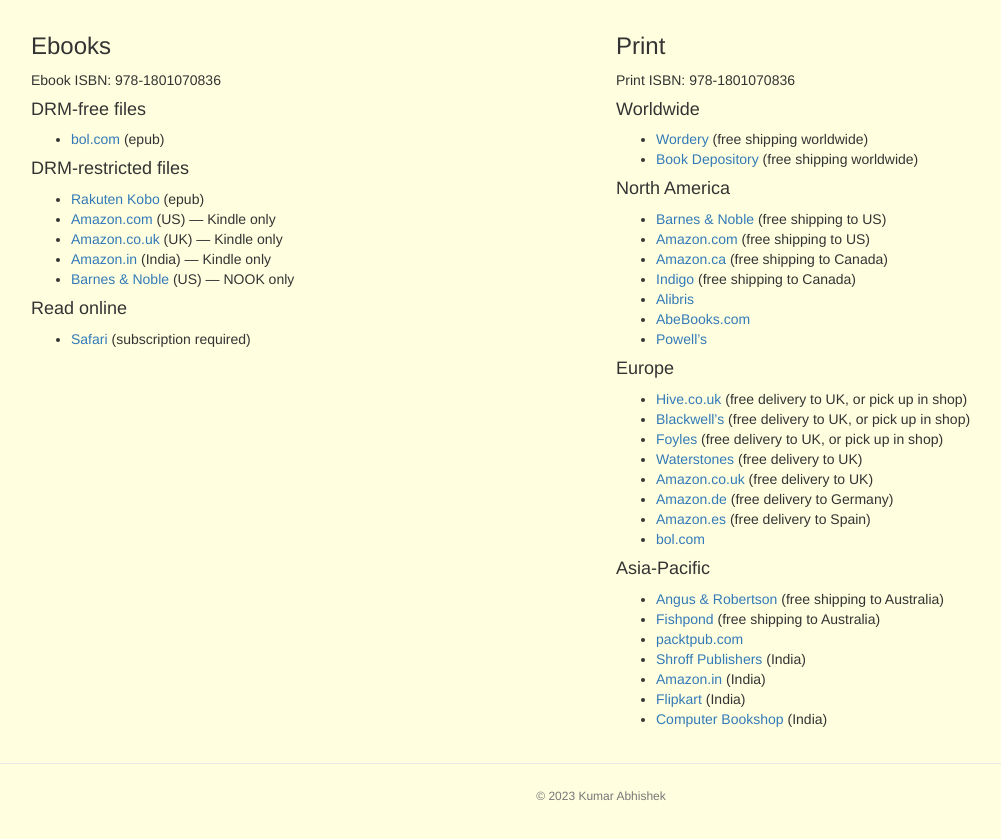
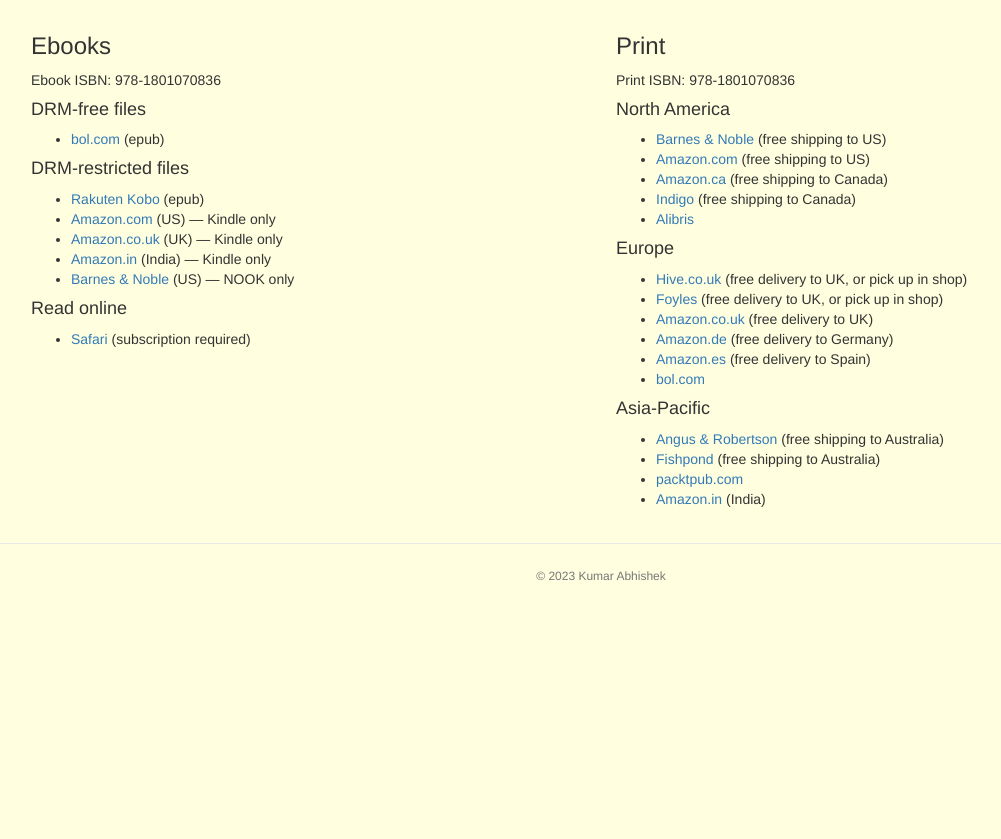
Before and after one commit to kumar-abhishek/imbalanceddata.github.io, a plain HTML site: page buy.html in a window 1280 px wide. Shown: the part 593-1432 px from the top of the page, without its empty margins (39-1040 px from the left). After the commit the page ends 1212 px from the top, so only its background shows below. Drawn offline with nearby package versions, Linux system fonts and the light colour scheme.

Commit message:
Update buy.html

```diff
--- a/buy.html
+++ b/buy.html
@@ -79,44 +79,32 @@
         <div class="col-sm-6">
           <h3>Print</h3>
           <p>Print ISBN: 978-1801070836</p>
-          <h4>Worldwide</h4>
-          <ul>
-            <li><a href="https://www.amazon.com/dp/B0C4B5H7GB/?&_encoding=UTF8&tag=imbalanceddat-20&linkCode=ur2&linkId=32bc103d3393306c56e992ced995e71a&camp=1789&creative=9325">Wordery</a> (free shipping worldwide)</li>
-            <li><a href="https://www.amazon.com/dp/B0C4B5H7GB/?&_encoding=UTF8&tag=imbalanceddat-20&linkCode=ur2&linkId=32bc103d3393306c56e992ced995e71a&camp=1789&creative=9325">Book Depository</a> (free shipping worldwide)</li>
-          </ul>
 
           <h4>North America</h4>
           <ul>
-            <li><a href="https://www.amazon.com/dp/B0C4B5H7GB/?&_encoding=UTF8&tag=imbalanceddat-20&linkCode=ur2&linkId=32bc103d3393306c56e992ced995e71a&camp=1789&creative=9325">Barnes &amp; Noble</a> (free shipping to US)</li>
+            <li><a href="https://www.barnesandnoble.com/w/machine-learning-for-imbalanced-data-kumar-abhishek/1143432071">Barnes &amp; Noble</a> (free shipping to US)</li>
             <li><a href="https://www.amazon.com/dp/B0C4B5H7GB/?&_encoding=UTF8&tag=imbalanceddat-20&linkCode=ur2&linkId=32bc103d3393306c56e992ced995e71a&camp=1789&creative=9325">Amazon.com</a> (free shipping to US)</li>
-            <li><a href="https://www.amazon.com/dp/B0C4B5H7GB/?&_encoding=UTF8&tag=imbalanceddat-20&linkCode=ur2&linkId=32bc103d3393306c56e992ced995e71a&camp=1789&creative=9325">Amazon.ca</a> (free shipping to Canada)</li>
-            <li><a href="https://www.amazon.com/dp/B0C4B5H7GB/?&_encoding=UTF8&tag=imbalanceddat-20&linkCode=ur2&linkId=32bc103d3393306c56e992ced995e71a&camp=1789&creative=9325">Indigo</a> (free shipping to Canada)</li>
-            <li><a href="https://www.amazon.com/dp/B0C4B5H7GB/?&_encoding=UTF8&tag=imbalanceddat-20&linkCode=ur2&linkId=32bc103d3393306c56e992ced995e71a&camp=1789&creative=9325">Alibris</a></li>
-            <li><a href="https://www.abebooks.com/servlet/BookDetailsPL?bi=31693901200&searchurl=kn%3DMachine%2BLearning%2Bfor%2BImbalanced%2BData%26sortby%3D17&cm_sp=snippet-_-srp1-_-title5">AbeBooks.com</a></li>
-            <li><a href="https://www.amazon.com/dp/B0C4B5H7GB/?&_encoding=UTF8&tag=imbalanceddat-20&linkCode=ur2&linkId=32bc103d3393306c56e992ced995e71a&camp=1789&creative=9325">Powell’s</a></li>
+            <li><a href="https://www.amazon.ca/dp/B0C4B5H7GB/?&_encoding=UTF8&tag=imbalanceddat-20&linkCode=ur2&linkId=32bc103d3393306c56e992ced995e71a&camp=1789&creative=9325">Amazon.ca</a> (free shipping to Canada)</li>
+            <li><a href="https://www.indigo.ca/en-ca/machine-learning-for-imbalanced-data-tackle-imbalanced-datasets-using-machine-learning-and-deep-learning-techniques/9781801070836.html">Indigo</a> (free shipping to Canada)</li>
+            <li><a href="https://www.alibris.com/search/books/isbn/9781801070836">Alibris</a></li>
           </ul>
 
           <h4>Europe</h4>
           <ul>
-            <li><a href="https://www.amazon.com/dp/B0C4B5H7GB/?&_encoding=UTF8&tag=imbalanceddat-20&linkCode=ur2&linkId=32bc103d3393306c56e992ced995e71a&camp=1789&creative=9325">Hive.co.uk</a> (free delivery to UK, or pick up in shop)</li>
-            <li><a href="https://www.amazon.com/dp/B0C4B5H7GB/?&_encoding=UTF8&tag=imbalanceddat-20&linkCode=ur2&linkId=32bc103d3393306c56e992ced995e71a&camp=1789&creative=9325">Blackwell’s</a> (free delivery to UK, or pick up in shop)</li>
-            <li><a href="https://www.amazon.com/dp/B0C4B5H7GB/?&_encoding=UTF8&tag=imbalanceddat-20&linkCode=ur2&linkId=32bc103d3393306c56e992ced995e71a&camp=1789&creative=9325">Foyles</a> (free delivery to UK, or pick up in shop)</li>
-            <li><a href="https://www.amazon.com/dp/B0C4B5H7GB/?&_encoding=UTF8&tag=imbalanceddat-20&linkCode=ur2&linkId=32bc103d3393306c56e992ced995e71a&camp=1789&creative=9325">Waterstones</a> (free delivery to UK)</li>
-            <li><a href="https://www.amazon.com/dp/B0C4B5H7GB/?&_encoding=UTF8&tag=imbalanceddat-20&linkCode=ur2&linkId=32bc103d3393306c56e992ced995e71a&camp=1789&creative=9325">Amazon.co.uk</a> (free delivery to UK)</li>
-            <li><a href="https://www.amazon.com/dp/B0C4B5H7GB/?&_encoding=UTF8&tag=imbalanceddat-20&linkCode=ur2&linkId=32bc103d3393306c56e992ced995e71a&camp=1789&creative=9325">Amazon.de</a> (free delivery to Germany)</li>
-            <li><a href="https://www.amazon.com/dp/B0C4B5H7GB/?&_encoding=UTF8&tag=imbalanceddat-20&linkCode=ur2&linkId=32bc103d3393306c56e992ced995e71a&camp=1789&creative=9325">Amazon.es</a> (free delivery to Spain)</li>
+            <li><a href="https://www.hive.co.uk/Product/Kumar-Abhishek/Machine-Learning-for-Imbalanced-Data--Tackle-imbalanced-d/29640120">Hive.co.uk</a> (free delivery to UK, or pick up in shop)</li>
+            <li><a href="https://www.foyles.co.uk/book/machine-learning-for-imbalanced-data/kumar-abhishek/9781801070836">Foyles</a> (free delivery to UK, or pick up in shop)</li>
+            <li><a href="https://www.amazon.co.uk/dp/B0C4B5H7GB/?&_encoding=UTF8&tag=imbalanceddat-20&linkCode=ur2&linkId=32bc103d3393306c56e992ced995e71a&camp=1789&creative=9325">Amazon.co.uk</a> (free delivery to UK)</li>
+            <li><a href="https://www.amazon.de/dp/B0C4B5H7GB/?&_encoding=UTF8&tag=imbalanceddat-20&linkCode=ur2&linkId=32bc103d3393306c56e992ced995e71a&camp=1789&creative=9325">Amazon.de</a> (free delivery to Germany)</li>
+            <li><a href="https://www.amazon.es/dp/B0C4B5H7GB/?&_encoding=UTF8&tag=imbalanceddat-20&linkCode=ur2&linkId=32bc103d3393306c56e992ced995e71a&camp=1789&creative=9325">Amazon.es</a> (free delivery to Spain)</li>
             <li><a href="https://www.bol.com/nl/nl/p/machine-learning-for-imbalanced-data-tackle-imbalanced-datasets-using-machine-learning-and-deep-learning-techniques/9300000165934974">bol.com</a></li>
           </ul>
 
           <h4>Asia-Pacific</h4>
           <ul>
-            <li><a href="https://www.amazon.com/dp/B0C4B5H7GB/?&_encoding=UTF8&tag=imbalanceddat-20&linkCode=ur2&linkId=32bc103d3393306c56e992ced995e71a&camp=1789&creative=9325">Angus &amp; Robertson</a> (free shipping to Australia)</li>
-            <li><a href="https://www.amazon.com/dp/B0C4B5H7GB/?&_encoding=UTF8&tag=imbalanceddat-20&linkCode=ur2&linkId=32bc103d3393306c56e992ced995e71a&camp=1789&creative=9325">Fishpond</a> (free shipping to Australia)</li>
+            <li><a href="https://www.angusrobertson.com.au/books/machine-learning-for-imbalanced-data-kumar-abhishek-anshul-yadav/p/9781801070836">Angus &amp; Robertson</a> (free shipping to Australia)</li>
+            <li><a href="https://www.fishpond.com/Books/Machine-Learning-for-Imbalanced-Data-Kumar-Abhishek-Mounir-Abdelaziz/9781801070836">Fishpond</a> (free shipping to Australia)</li>
             <li><a href="https://www.packtpub.com/product/machine-learning-for-imbalanced-data/9781801070836">packtpub.com</a></li>
-            <li><a href="https://www.shroffpublishers.com/books/9789352135240/">Shroff Publishers</a> (India)</li>
-            <li><a href="https://www.amazon.com/dp/B0C4B5H7GB/?&_encoding=UTF8&tag=imbalanceddat-20&linkCode=ur2&linkId=32bc103d3393306c56e992ced995e71a&camp=1789&creative=9325">Amazon.in</a> (India)</li>
-            <li><a href="https://www.amazon.com/dp/B0C4B5H7GB/?&_encoding=UTF8&tag=imbalanceddat-20&linkCode=ur2&linkId=32bc103d3393306c56e992ced995e71a&camp=1789&creative=9325">Flipkart</a> (India)</li>
-            <li><a href="https://www.amazon.com/dp/B0C4B5H7GB/?&_encoding=UTF8&tag=imbalanceddat-20&linkCode=ur2&linkId=32bc103d3393306c56e992ced995e71a&camp=1789&creative=9325">Computer Bookshop</a> (India)</li>
+            <li><a href="https://www.amazon.in/dp/B0C4B5H7GB/?&_encoding=UTF8&tag=imbalanceddat-20&linkCode=ur2&linkId=32bc103d3393306c56e992ced995e71a&camp=1789&creative=9325">Amazon.in</a> (India)</li>
           </ul>
         </div>
       </div>
```
